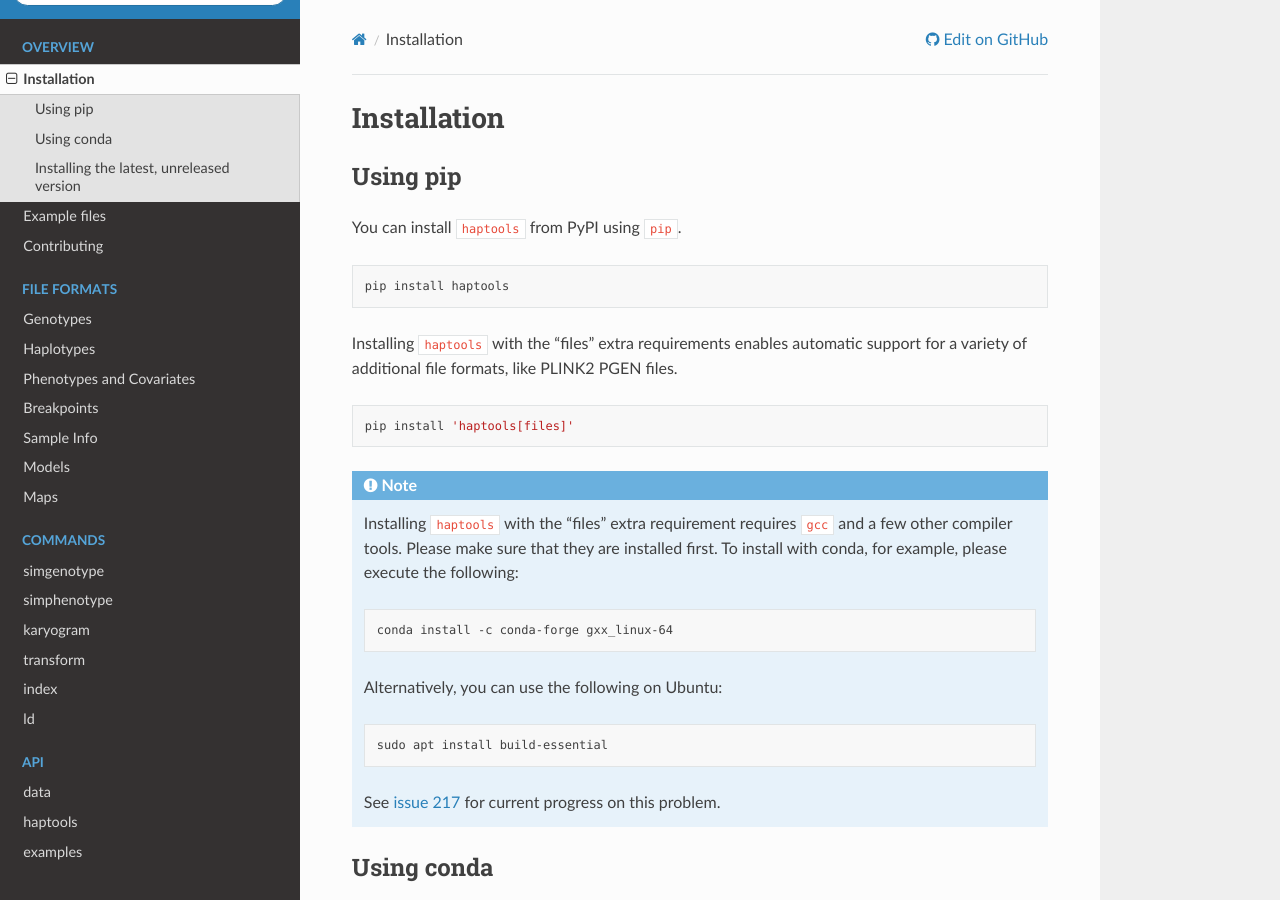
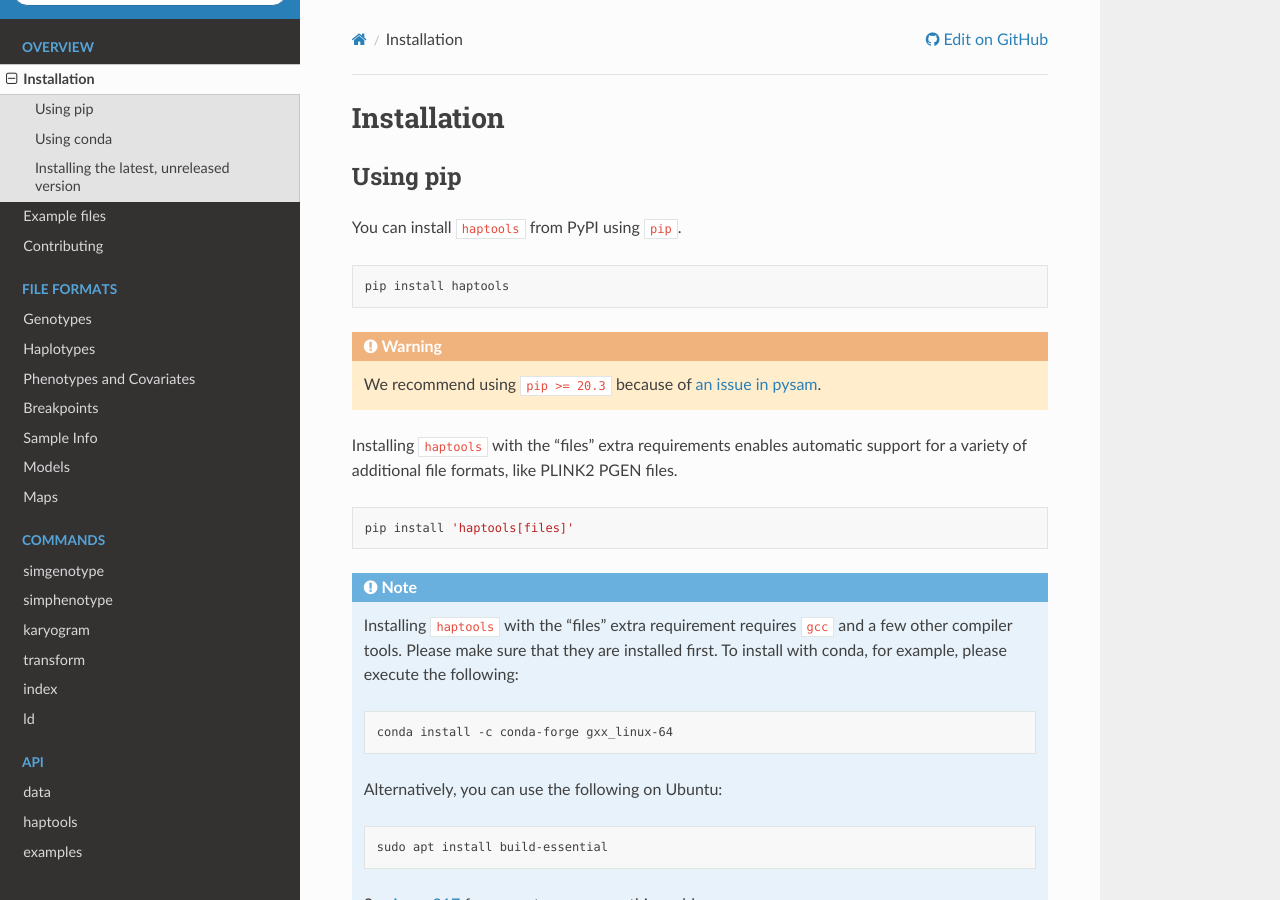
Before and after one commit to CAST-genomics/haptools, a Sphinx documentation site: the page built from docs/project_info/installation.rst, in a window 1280 px wide and 900 px high. Built offline with Sphinx 7.4.7 and the Read the Docs theme 2.0.0, drawn with Linux system fonts in a browser that asks for light colours.

Commit message:
docs: warn about pysam pip issue (#187)

```diff
--- a/docs/commands/simgenotype.rst
+++ b/docs/commands/simgenotype.rst
@@ -56,7 +56,7 @@
   --model tests/data/outvcf_gen.dat \
   --mapdir tests/data/map/ \
   --region 1:1-83000 \
-  --ref_vcf tests/data/outvcf_test.vcf \
+  --ref_vcf tests/data/outvcf_test.vcf.gz \
   --sample_info tests/data/outvcf_info.tab \
   --pop_field \
   --out tests/data/example_simgenotype.vcf
--- a/docs/project_info/installation.rst
+++ b/docs/project_info/installation.rst
@@ -12,6 +12,9 @@
 .. code-block:: bash
 
    pip install haptools
+
+.. warning::
+   We recommend using ``pip >= 20.3`` because of `an issue in pysam <https://github.com/pysam-developers/pysam/issues/1132>`_.
 
 Installing ``haptools`` with the "files" extra requirements enables automatic support for a variety of additional file formats, like PLINK2 PGEN files.
 
```
